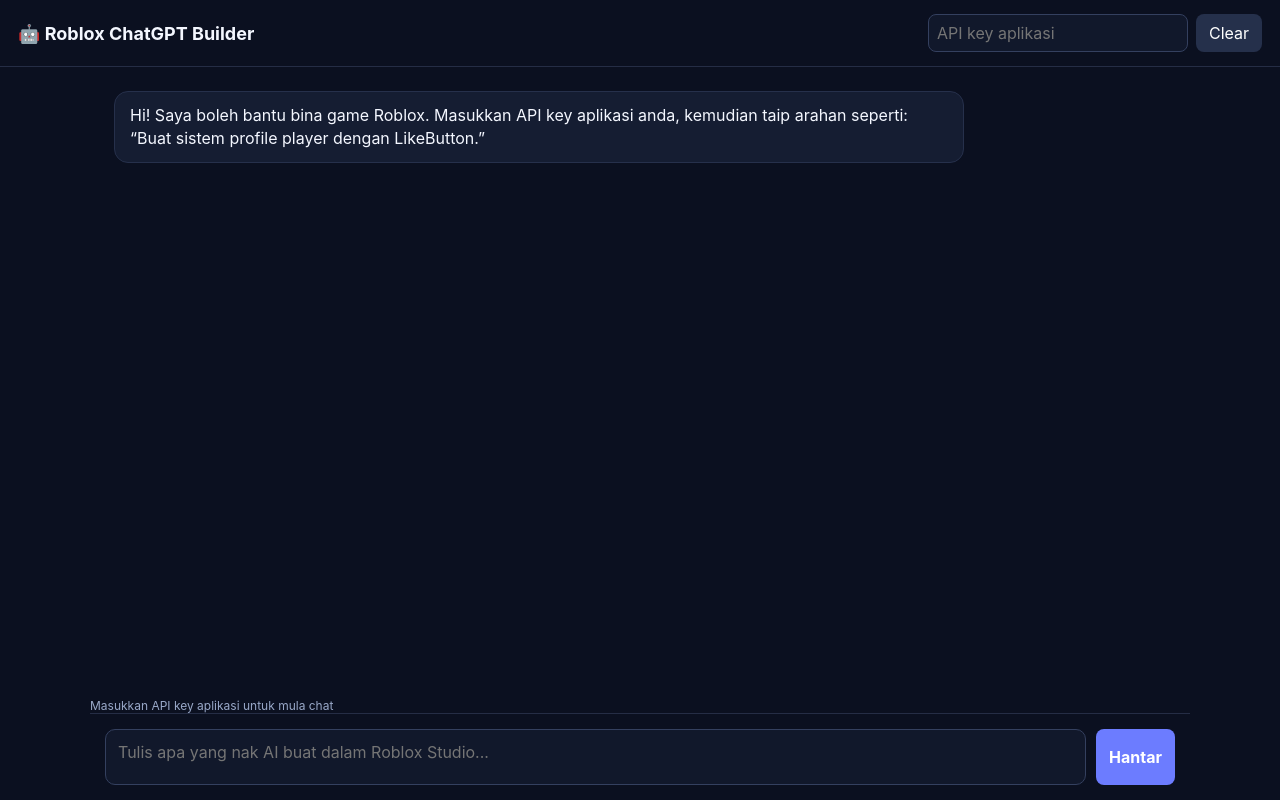
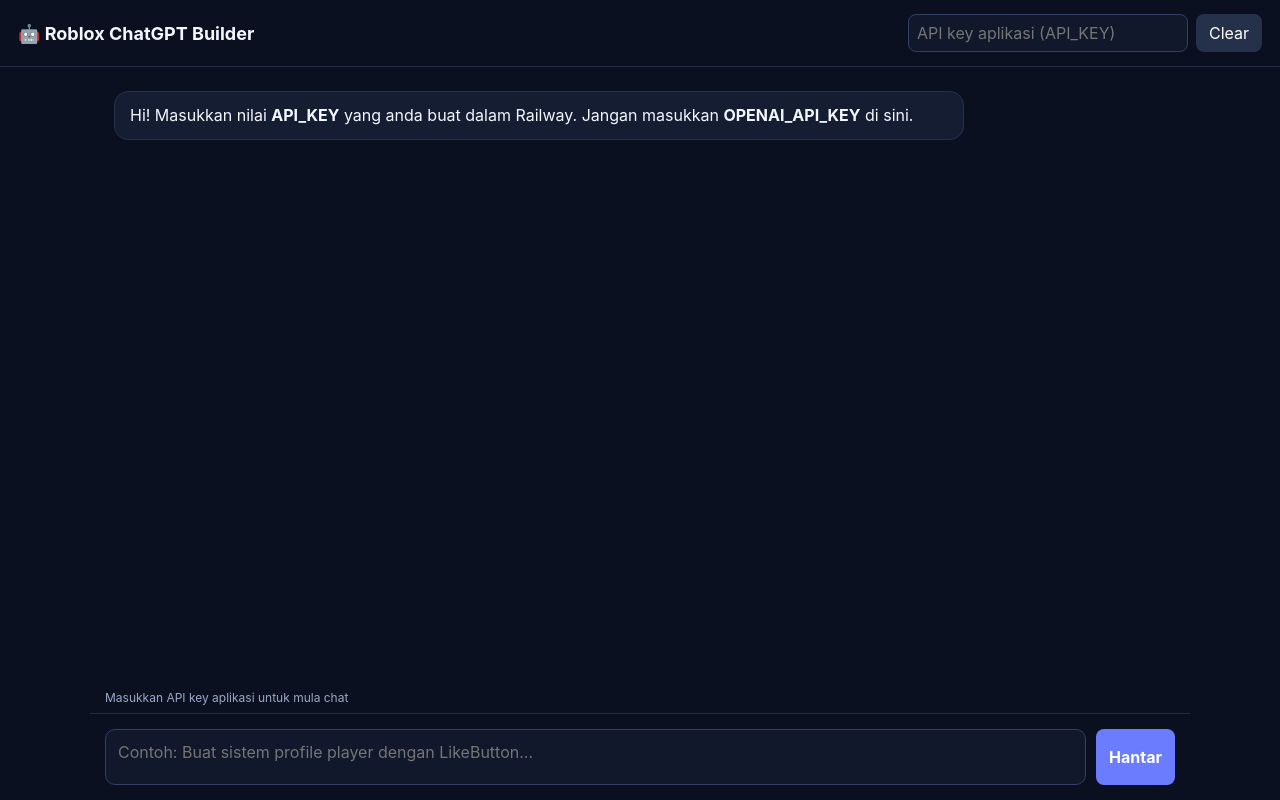
Before and after one commit to badru827i/roblox-chatgpt, a website: page web/index.html in a window 1280 px wide. Drawn offline with Linux system fonts and the light colour scheme.

Commit message:
Fix chat UI cache and clarify Railway API key

```diff
--- a/web/index.html
+++ b/web/index.html
@@ -4,12 +4,12 @@
 <meta charset="utf-8"><meta name="viewport" content="width=device-width,initial-scale=1">
 <title>Roblox ChatGPT Builder</title>
 <style>
-*{box-sizing:border-box}body{margin:0;font-family:Inter,Arial,sans-serif;background:#0b1020;color:#f4f7ff;height:100vh;display:flex;flex-direction:column}header{padding:14px 18px;border-bottom:1px solid #252d45;display:flex;align-items:center;justify-content:space-between}h1{font-size:18px;margin:0}.tools{display:flex;gap:8px}input,button,textarea{font:inherit}#key{width:260px;background:#11182b;border:1px solid #34405f;color:#fff;border-radius:8px;padding:8px}button{border:0;border-radius:8px;padding:9px 13px;cursor:pointer}#clear{background:#25304b;color:#fff}.wrap{flex:1;min-height:0;display:flex;flex-direction:column;max-width:1100px;width:100%;margin:auto}.chat{flex:1;overflow:auto;padding:24px}.msg{max-width:850px;padding:12px 15px;border-radius:14px;margin:0 0 12px;white-space:pre-wrap;line-height:1.45}.assistant{background:#151d32;border:1px solid #26304b}.user{background:#304a79;margin-left:auto}.composer{padding:15px;border-top:1px solid #252d45;display:flex;gap:10px}#input{flex:1;resize:none;height:56px;background:#11182b;border:1px solid #34405f;color:#fff;border-radius:10px;padding:12px}#send{background:#6c7cff;color:white;font-weight:700}#status{font-size:12px;color:#99a8c8}
+*{box-sizing:border-box}body{margin:0;font-family:Inter,Arial,sans-serif;background:#0b1020;color:#f4f7ff;height:100vh;display:flex;flex-direction:column}header{padding:14px 18px;border-bottom:1px solid #252d45;display:flex;align-items:center;justify-content:space-between;gap:12px}h1{font-size:18px;margin:0}.tools{display:flex;gap:8px;align-items:center}input,button,textarea{font:inherit}#key{width:280px;background:#11182b;border:1px solid #34405f;color:#fff;border-radius:8px;padding:8px}button{border:0;border-radius:8px;padding:9px 13px;cursor:pointer}#clear{background:#25304b;color:#fff}.wrap{flex:1;min-height:0;display:flex;flex-direction:column;max-width:1100px;width:100%;margin:auto}.chat{flex:1;overflow:auto;padding:24px}.msg{max-width:850px;padding:12px 15px;border-radius:14px;margin:0 0 12px;white-space:pre-wrap;line-height:1.45}.assistant{background:#151d32;border:1px solid #26304b}.user{background:#304a79;margin-left:auto}.composer{padding:15px;border-top:1px solid #252d45;display:flex;gap:10px}#input{flex:1;resize:none;height:56px;background:#11182b;border:1px solid #34405f;color:#fff;border-radius:10px;padding:12px}#send{background:#6c7cff;color:white;font-weight:700}#status{font-size:12px;color:#99a8c8;padding:0 15px 8px}
 </style></head>
 <body>
-<header><h1>🤖 Roblox ChatGPT Builder</h1><div class="tools"><input id="key" type="password" placeholder="API key aplikasi" autocomplete="off"><button id="clear">Clear</button></div></header>
-<div class="wrap"><div id="chat" class="chat"><div class="msg assistant">Hi! Saya boleh bantu bina game Roblox. Masukkan API key aplikasi anda, kemudian taip arahan seperti: “Buat sistem profile player dengan LikeButton.”</div></div>
-<div id="status">Offline sehingga API key dimasukkan</div>
-<form id="form" class="composer"><textarea id="input" placeholder="Tulis apa yang nak AI buat dalam Roblox Studio..."></textarea><button id="send" type="submit">Hantar</button></form></div>
-<script src="/app.js"></script>
+<header><h1>🤖 Roblox ChatGPT Builder</h1><div class="tools"><input id="key" type="password" placeholder="API key aplikasi (API_KEY)" autocomplete="off"><button id="clear">Clear</button></div></header>
+<div class="wrap"><div id="chat" class="chat"><div class="msg assistant">Hi! Masukkan nilai <b>API_KEY</b> yang anda buat dalam Railway. Jangan masukkan <b>OPENAI_API_KEY</b> di sini.</div></div>
+<div id="status">Masukkan API key aplikasi untuk mula chat</div>
+<form id="form" class="composer"><textarea id="input" placeholder="Contoh: Buat sistem profile player dengan LikeButton..."></textarea><button id="send" type="submit">Hantar</button></form></div>
+<script src="/app.js?v=3"></script>
 </body></html>
```
